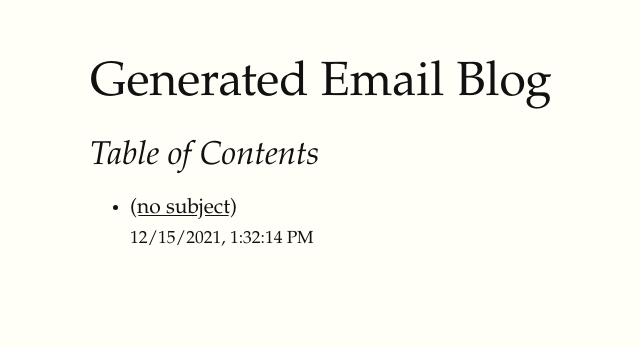
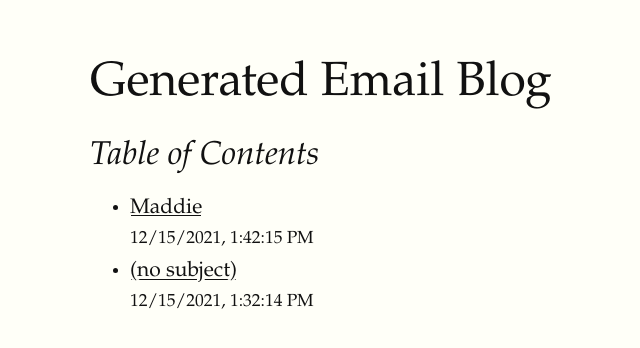
Before and after one commit to schwartzworld/emailblog, a website: page index.html in a window 1280 px wide. Shown: the whole page, without its empty margins (70-710 px from the left). Drawn offline with Linux system fonts and the light colour scheme; a web font is replaced by a local one.

Commit message:
new build 1639593825700

```diff
--- a/index.html
+++ b/index.html
@@ -11,7 +11,8 @@
         <h1>Generated Email Blog</h1>
         <h2>Table of Contents</h2>
         <ul>
-            <li><a href="./build/1.html">(no subject)</a><br/><small>12/15/2021, 1:32:14 PM</small></li>
+            <li><a href="./build/2.html">Maddie</a><br/><small>12/15/2021, 1:42:15 PM</small></li>
+<li><a href="./build/1.html">(no subject)</a><br/><small>12/15/2021, 1:32:14 PM</small></li>
         </ul>
 
 </body>
```
Also changed, not shown: build/2.html (added), 2 other files.
